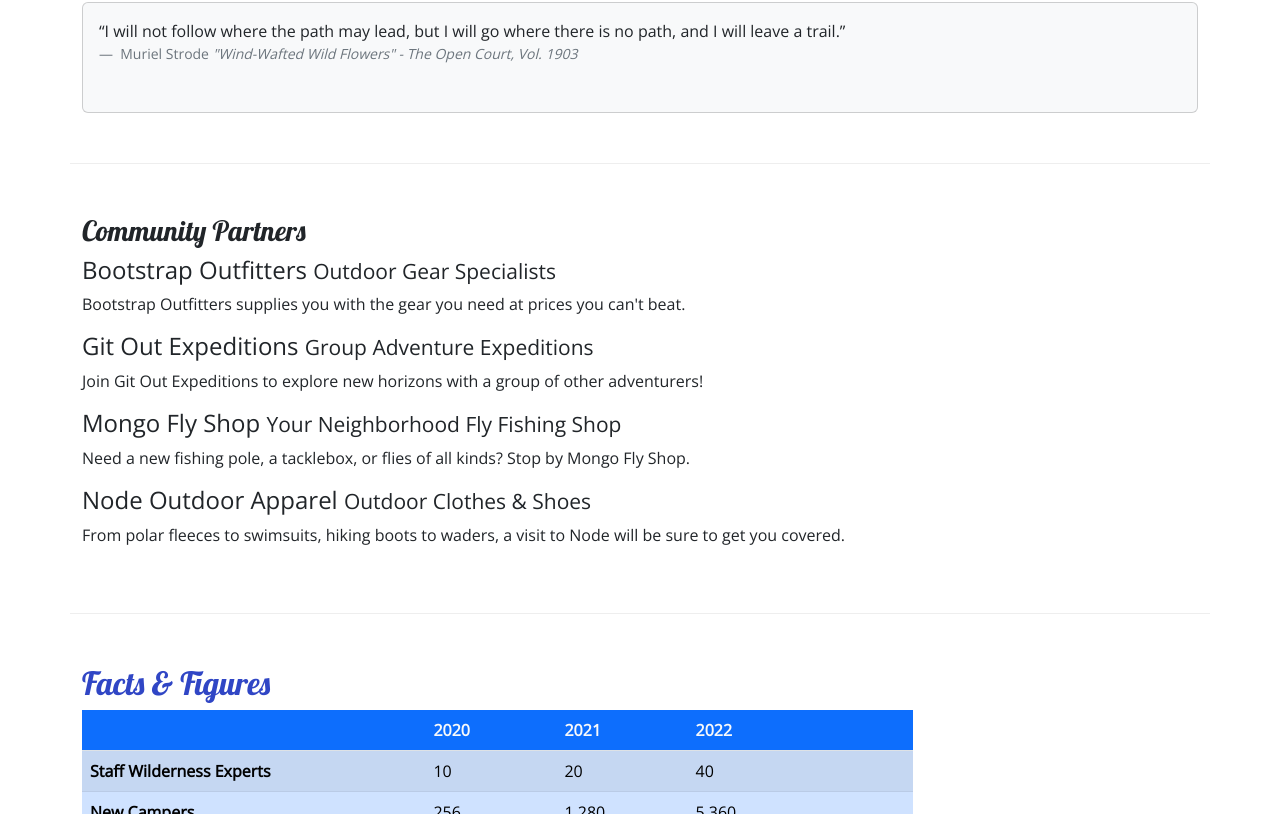
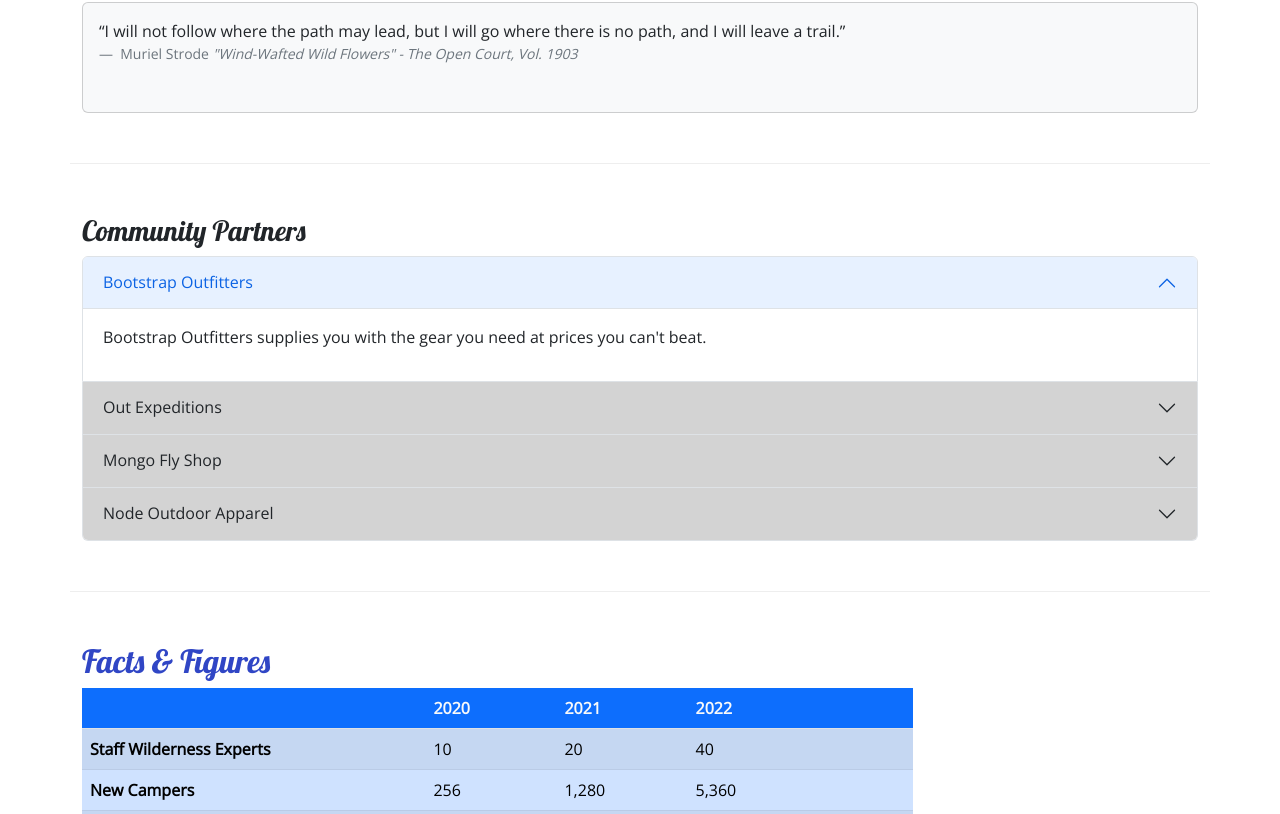
Before and after one commit to Tort1k00/Bootstrap-practice, a plain HTML site: page aboutus.html in a window 1280 px wide. Shown: the part 624-1438 px from the top of the page. Drawn offline with nearby package versions, Linux system fonts and the light colour scheme.

Commit message:
"Accordion"

```diff
--- a/aboutus.html
+++ b/aboutus.html
@@ -101,19 +101,53 @@
             </div>
         </section>
 
-        <section class="row row-content">
+        <div class="row row-content">
             <div class="col">
                 <h3>Community Partners</h3>
-                <h4>Bootstrap Outfitters <small>Outdoor Gear Specialists</small></h4>
-                <p class="d-none d-sm-block">Bootstrap Outfitters supplies you with the gear you need at prices you can't beat.</p>
-                <h4>Git Out Expeditions <small>Group Adventure Expeditions</small></h4>
-                <p class="d-none d-sm-block">Join Git Out Expeditions to explore new horizons with a group of other adventurers!</p>
-                <h4>Mongo Fly Shop <small>Your Neighborhood Fly Fishing Shop</small></h4>
-                <p class="d-none d-sm-block">Need a new fishing pole, a tacklebox, or flies of all kinds? Stop by Mongo Fly Shop.</p>
-                <h4>Node Outdoor Apparel <small>Outdoor Clothes & Shoes</small></h4>
-                <p class="d-none d-sm-block">From polar fleeces to swimsuits, hiking boots to waders, a visit to Node will be sure to get you covered.</p>
+                <div id="accordionExample" class="accordion">
+                    <div class="accordion-item">
+                        <h4 class="accordion-header">
+                            <button class="accordion-button" type="button" data-bs-toggle="collapse" data-bs-target="#bootstrap">Bootstrap Outfitters</button>
+                        </h4>
+                        <div id="bootstrap" class="accordion-collapse collaspe show" data-bs-parent="#accordionExample">
+                            <div class="accordion-body d-none d-sm-block">
+                                <p>Bootstrap Outfitters supplies you with the gear you need at prices you can't beat.</p>
+                            </div>
+                        </div>
+                    </div>
+                    <div class="accordion-item">
+                        <h4 class="accordion-header">
+                            <button class="accordion-button collapsed" type="button" data-bs-toggle="collapse" data-bs-target="#git"> Out Expeditions</button>
+                        </h4>
+                        <div id="git" class="accordion-collapse collapse" data-bs-parent="#accordionExample">
+                            <div class="accordion-body d-none d-sm-block">
+                                <p>Join Git Out Expeditions to explore new horizons with a group of other adventurers!</p>
+                            </div>
+                        </div>
+                    </div>
+                    <div class="accordion-item">
+                        <h4 class="accordion-header">
+                            <button class="accordion-button collapsed" type="button" data-bs-toggle="collapse" data-bs-target="#mongo">Mongo Fly Shop</button>
+                        </h4>
+                        <div id="mongo" class="accordion-collapse collapse" data-bs-parent="#accordionExample">
+                            <div class="accordion-body d-none d-sm-block">
+                                <p>Need a new fishing pole, a tacklebox, or flies of all kinds? Stop by Mongo Fly Shop.</p>
+                            </div>
+                        </div>
+                    </div>
+                    <div class="accordion-item">
+                        <h4 class="accordion-header">
+                            <button class="accordion-button collapsed" type="button" data-bs-toggle="collapse" data-bs-target="#node">Node Outdoor Apparel</button>
+                        </h4>
+                        <div id="node" class="accordion-collapse collapse" data-bs-parent="#accordionExample">
+                            <div class="accordion-body d-none d-sm-block">
+                                <p>From polar fleeces to swimsuits, hiking boots to waders, a visit to Node will be sure to get you covered.</p>
+                            </div>
+                        </div>
+                    </div>
+                </div>
             </div>
-        </section>
+        </div>
 
         <!-- table -->
         <section class="row row-content">
--- a/css/styles.css
+++ b/css/styles.css
@@ -34,3 +34,8 @@ body {
 .navbar {
     background-color: #901CAD;
 }
+
+
+.accordion-button {
+    background-color: #d3d3d3;
+}
```
Also changed, not shown: index.html (+2 -2 lines).
